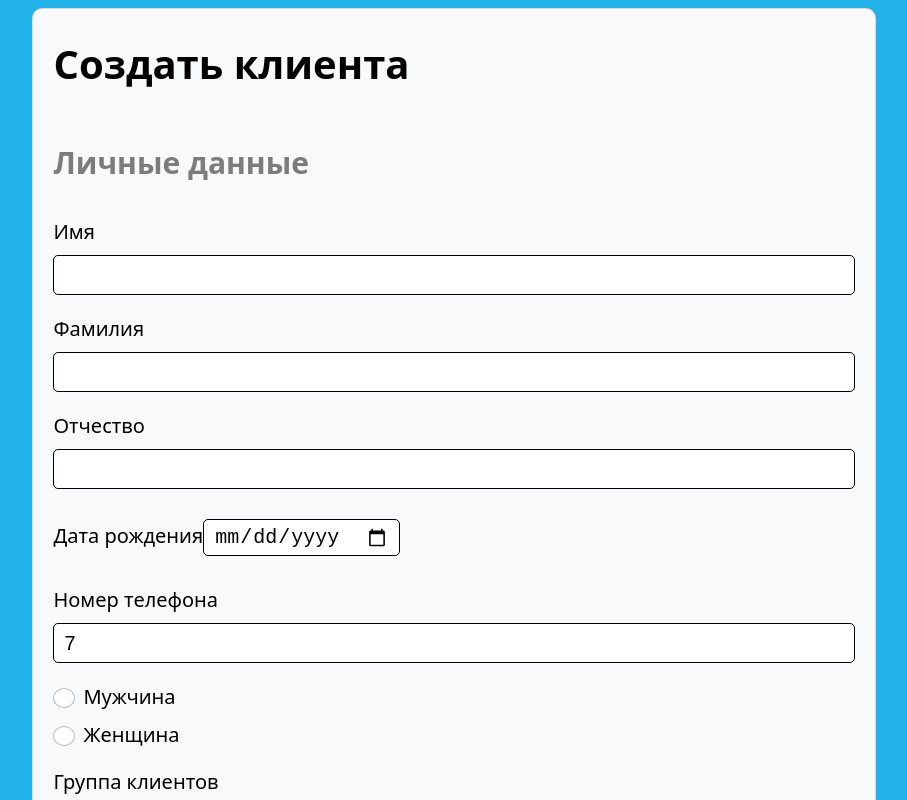
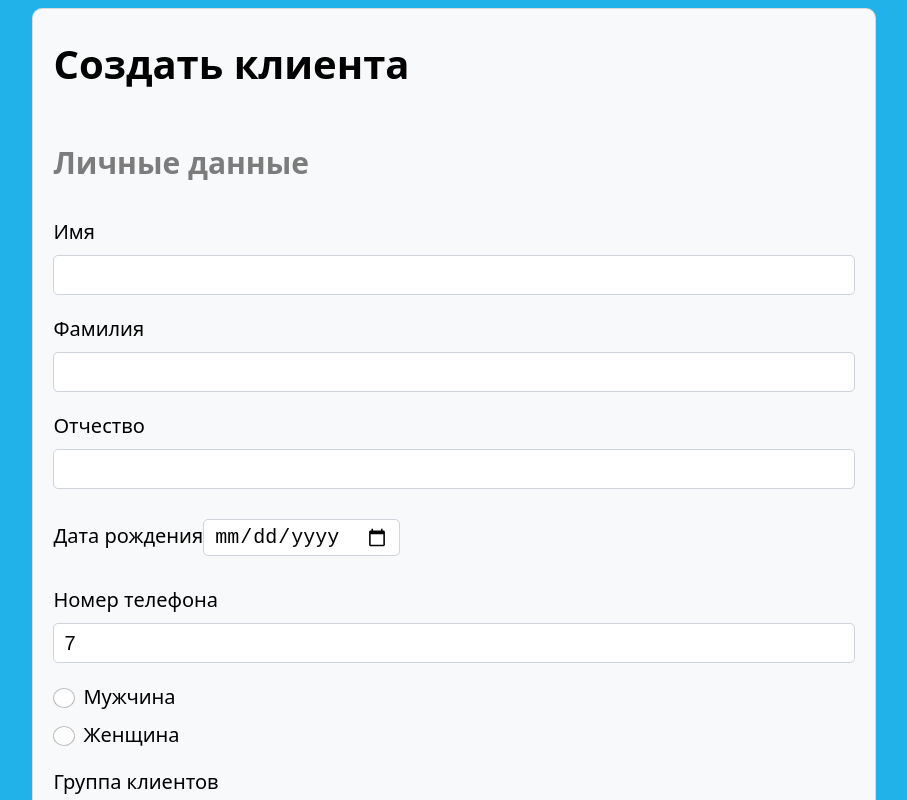
Before and after one commit to NikitaLejnev/med-client-form, a Vue app: page / in a window 1280 px wide. Shown: the top 800 px of the page, without its empty margins (186-1093 px from the left). Built offline with nearby package versions, Linux system fonts and the light colour scheme.

Commit message:
Consistency styling changes

```diff
--- a/src/assets/css/styles.css
+++ b/src/assets/css/styles.css
@@ -125,7 +125,7 @@ form {
 input {
   font-size: 20px;
   border-radius: 0.25rem;
-  border: 1px solid;
+  border: 1px solid #ced4da;
   margin: 0.5rem 0;
   padding: 0.25rem 0.5rem;
   align-items: flex-end;
@@ -186,8 +186,6 @@ button {
 .alert {
   position: relative;
   padding: 1rem 1rem;
-  margin-top: 1rem;
-  margin-bottom: 1rem;
   border: 1px solid transparent;
   border-radius: 0.25rem;
 }
--- a/src/assets/css/styles.scss
+++ b/src/assets/css/styles.scss
@@ -112,7 +112,7 @@ form {
 input {
   font-size: 20px;
   border-radius: 0.25rem;
-  border: 1px solid;
+  border: 1px solid #ced4da;
   margin: 0.5rem 0;
   padding: 0.25rem 0.5rem;
   align-items: flex-end;
@@ -175,8 +175,6 @@ button {
 .alert {
   position: relative;
   padding: 1rem 1rem;
-  margin-top: 1rem;
-  margin-bottom: 1rem;
   border: 1px solid transparent;
   border-radius: 0.25rem;
 }
```
Also changed, not shown: 1 other file (tests, documents, lock files or other folders).
